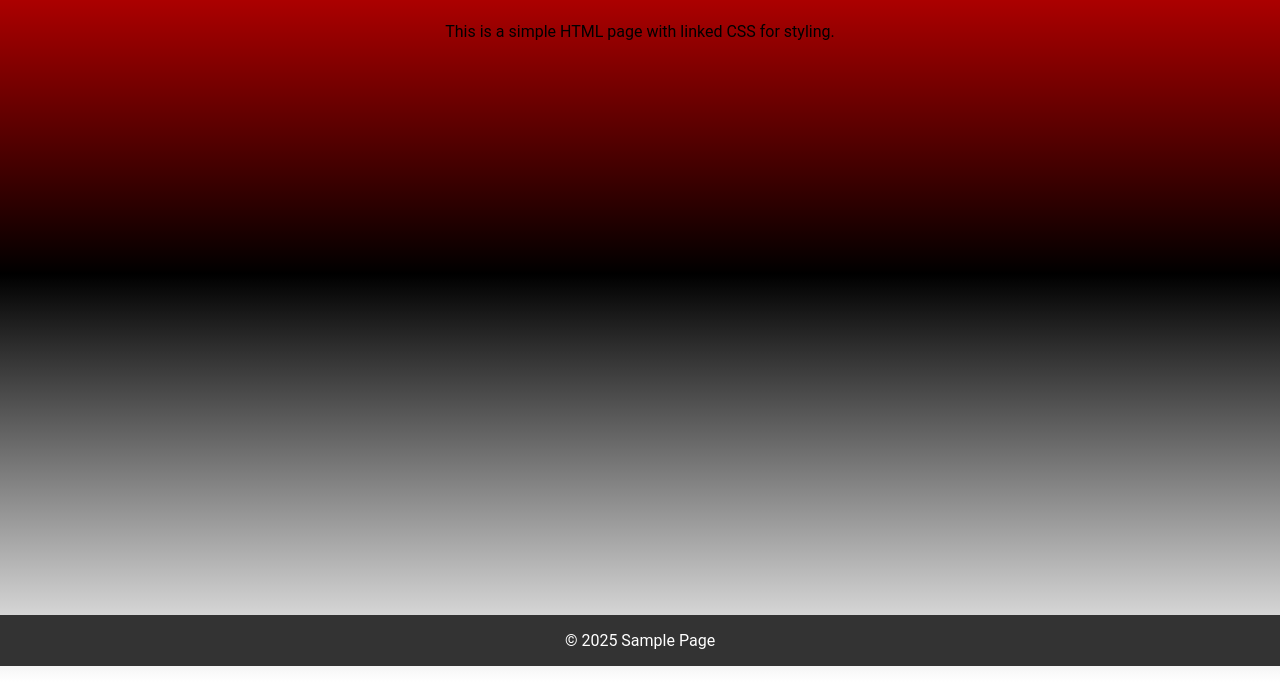
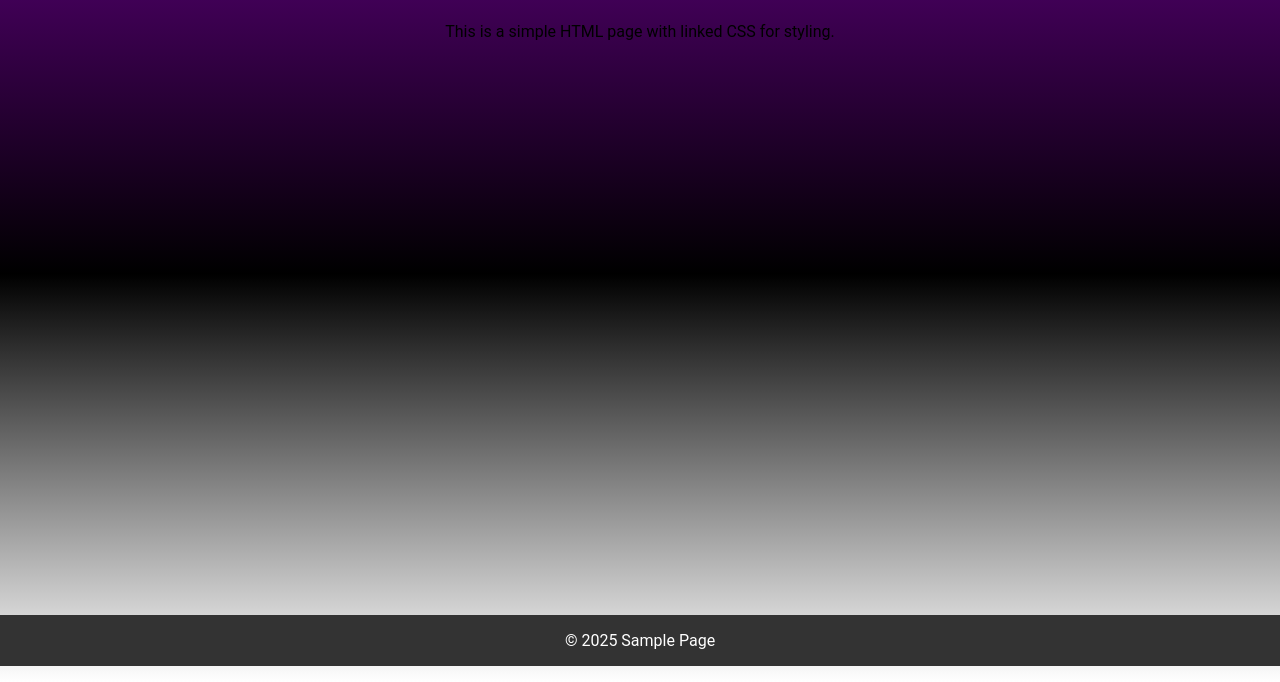
Before and after one commit to redfox2189/Poke-Unoffical-History, a plain HTML site: page Form.html in a window 1280 px wide. Shown: the part 134-816 px from the top of the page. Drawn offline with Linux system fonts and the light colour scheme.

Commit message:
background

```diff
--- a/Styles/FormStyle.css
+++ b/Styles/FormStyle.css
@@ -10,7 +10,7 @@ body{
     flex-direction : column;
     align-items : center;
     scroll-behavior: smooth;
-    background-image:linear-gradient(to Bottom, #ff0000, #000000, #ffffff);
+    background-image:linear-gradient(to Bottom, #5f007f, #000000, #ffffff);
 }
 
 header{
@@ -27,7 +27,6 @@ header{
     box-shadow: 0 4px 8px 0 rgba(0, 0, 0, 0.2), 0 6px 20px 0 rgba(0, 0, 0, 0.19);
 }
 
-
 footer{
     background-color: #333;
     color: white;
--- a/Styles/HomeStyle.css
+++ b/Styles/HomeStyle.css
@@ -1,5 +1,3 @@
-
-
 body{
     padding-top:0px;
     min-height: 100vh;
@@ -29,7 +27,6 @@ header{
     box-shadow: 0 4px 8px 0 rgba(0, 0, 0, 0.2), 0 6px 20px 0 rgba(0, 0, 0, 0.19);
 }
 
-
 footer{
     background-color: #333;
     color: white;
```
